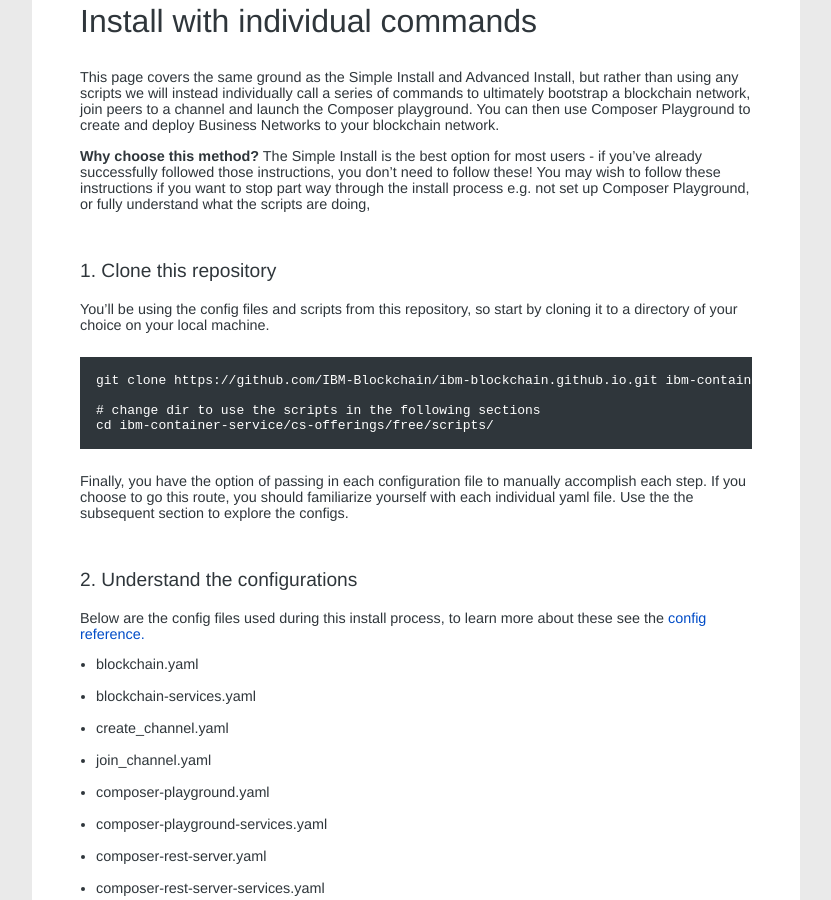
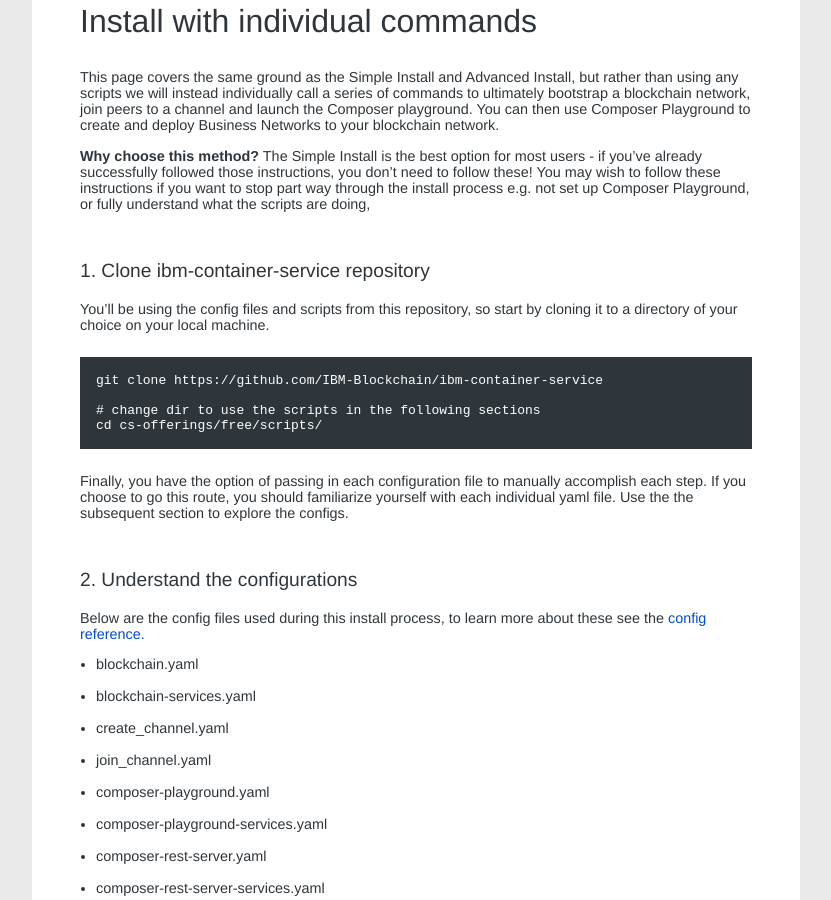
Before and after one commit to IBM-Blockchain-Archive/ibm-blockchain.github.io, a Jekyll site: the page built from _pages/05_Script Reference Docs.md, in a window 1280 px wide and 900 px high, scrolled down 596 px. Shown: the whole window, without its empty margins (258-1089 px from the left). Built offline with Jekyll 4.4.1, drawn with Linux system fonts in a browser that asks for light colours; some web fonts are replaced; some of the changed text lies outside the part shown.

Commit message:
changing git clone location

````diff
--- a/_pages/05_Script Reference Docs.md
+++ b/_pages/05_Script Reference Docs.md
@@ -18,14 +18,14 @@
 
 **Why choose this method?**  The Simple Install is the best option for most users - if you've already successfully followed those instructions, you don't need to follow these!  You may wish to follow these instructions if you want to stop part way through the install process e.g. not set up Composer Playground, or fully understand what the scripts are doing,
 
-### 1. Clone this repository
+### 1. Clone ibm-container-service repository
 You'll be using the config files and scripts from this repository, so start by cloning it to a directory of your choice on your local machine.
 
 ```bash
-git clone https://github.com/IBM-Blockchain/ibm-blockchain.github.io.git ibm-container-service
+git clone https://github.com/IBM-Blockchain/ibm-container-service
 
 # change dir to use the scripts in the following sections
-cd ibm-container-service/cs-offerings/free/scripts/
+cd cs-offerings/free/scripts/
 ```
 
 Finally, you have the option of passing in each configuration file to manually accomplish each step.  If you choose to go this route, you should familiarize yourself with each individual yaml file.  Use the the subsequent section to explore the configs.
@@ -267,7 +267,7 @@
 
 ## Install and Instantiate Chaincode example02
 
-### 13. Install `example02` chaincode on Org1 peer
+### 13. Install `example02` chaincode on `Org1 peer`
 
 Use an editor to open the ``chaincode_install.yaml.base`` file (located in the ``kube-configs`` sub-directory).
 * Under the `chaincodeinstall` container remove the `%CHAINCODE_NAME%` placeholder values for the `CHAINCODE_NAME` variable and replace them with `example02`.
@@ -309,7 +309,7 @@
 
 The `chaincodeinstall` container clones the example02 chaincode from the fabric repo, it then uses the admin user creds for Org1's peer and installs the chaincode on Org1 peer. In the same way by just changing the `git clone` command and the path, you can install some other chaincode as well.
 
-### 14. Install `example02` chaincode on Org2 peer
+### 14. Install `example02` chaincode on `Org2 peer`
 
 Use an editor to open the ``chaincode_install.yaml.base`` file (located in the ``kube-configs`` sub-directory).
 * Under the `chaincodeinstall` container remove the `%CHAINCODE_NAME%` placeholder values for the `CHAINCODE_NAME` variable and replace them with `example02`.
````
Also changed, not shown: _pages/02_Simple Install.md (+2 -2 lines), _pages/04_Advanced Install.md (+3 -3 lines).
